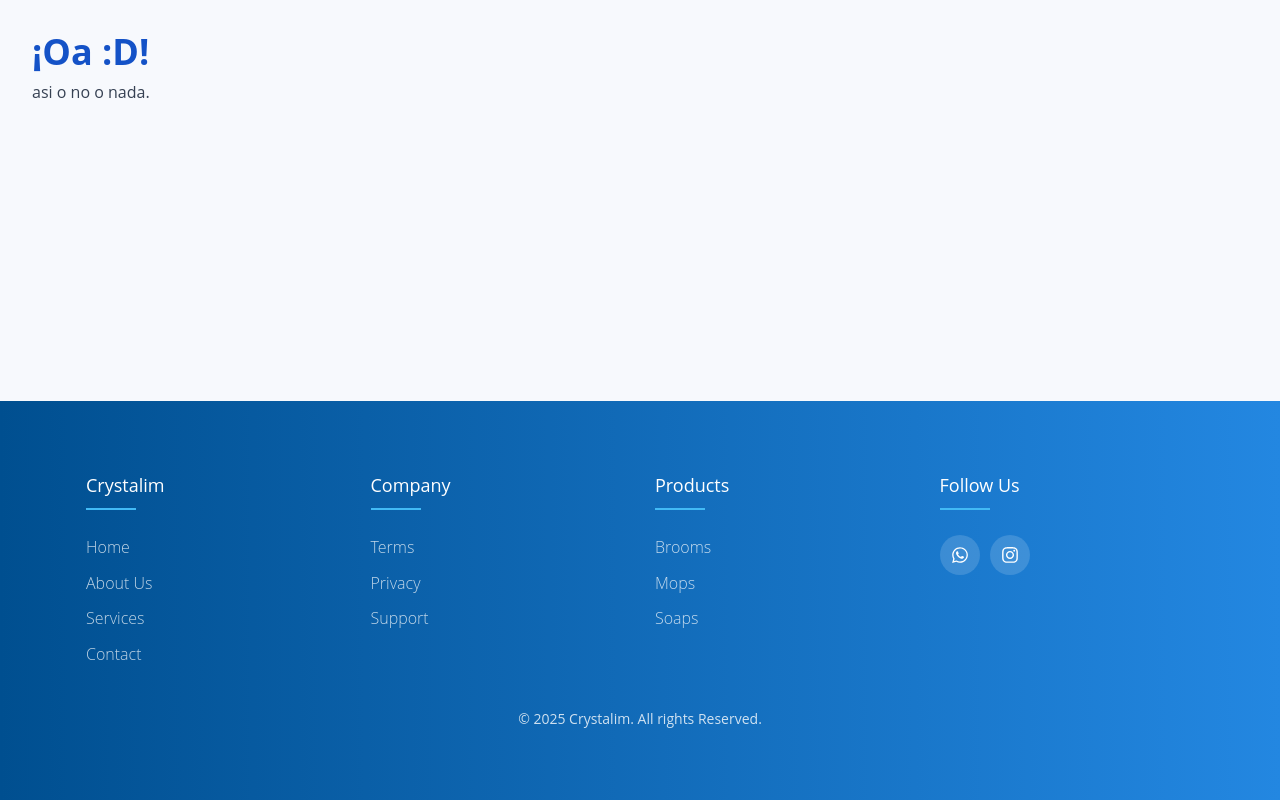
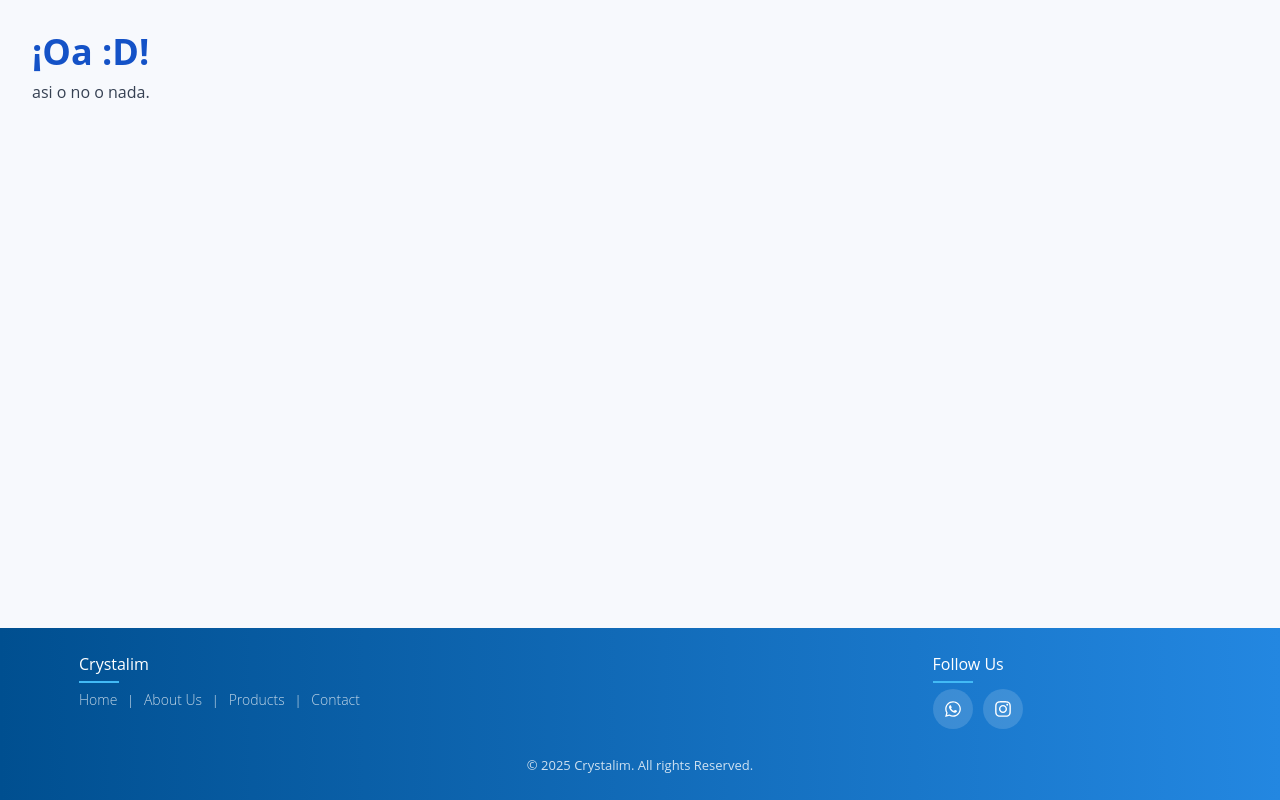
Before and after one commit to Juan-Hernandez-Dev/CCC_WebApp, a Next.js app: page / in a window 1280 px wide. Built offline with nearby package versions, Linux system fonts and the light colour scheme.

Commit message:
Cambios footer

```diff
--- a/src/app/layout.tsx
+++ b/src/app/layout.tsx
@@ -1,5 +1,5 @@
 import type { ReactNode } from "react";
-import "../styles/globals.scss";        // 👈 LA RUTA CORRECTA
+import "../styles/globals.scss";
 import Footer from "@/components/footer";
 
 type RootLayoutProps = {
--- a/src/components/footer.tsx
+++ b/src/components/footer.tsx
@@ -19,81 +19,32 @@ const Footer: React.FC<FooterProps> = ({
   return (
     <footer className="footer mt-auto">
       <div className="footer-inner">
-        <div className="footer-row">
-          {/* Columna 1 */}
+
+        <div className="footer-row" style={{ justifyContent: "space-between" }}>
+
+          {/* Crystalim */}
           <div className="footer-col">
             <h4 className="footer-title">{companyName}</h4>
-            <ul className="footer-list">
-              <li>
-                <a href="#home" className="footer-link">
-                  Home
-                </a>
-              </li>
-              <li>
-                <a href="#about" className="footer-link">
-                  About Us
-                </a>
-              </li>
-              <li>
-                <a href="#services" className="footer-link">
-                  Services
-                </a>
-              </li>
-              <li>
-                <a href="#contact" className="footer-link">
-                  Contact
-                </a>
-              </li>
-            </ul>
+
+            {/* LINKS HORIZONTALES */}
+            <div className="footer-links-horizontal">
+              <a href="#home" className="footer-link">Home</a>
+              <span className="footer-separator">|</span>
+
+              <a href="#about" className="footer-link">About Us</a>
+              <span className="footer-separator">|</span>
+
+              <a href="#services" className="footer-link">Products</a>
+              <span className="footer-separator">|</span>
+
+              <a href="#contact" className="footer-link">Contact</a>
+            </div>
           </div>
 
-          {/* Columna 2 */}
-          <div className="footer-col">
-            <h4 className="footer-title">Company</h4>
-            <ul className="footer-list">
-              <li>
-                <a href="#" className="footer-link">
-                  Terms
-                </a>
-              </li>
-              <li>
-                <a href="#" className="footer-link">
-                  Privacy
-                </a>
-              </li>
-              <li>
-                <a href="#" className="footer-link">
-                  Support
-                </a>
-              </li>
-            </ul>
-          </div>
-
-          {/* Columna 3 */}
-          <div className="footer-col">
-            <h4 className="footer-title">Products</h4>
-            <ul className="footer-list">
-              <li>
-                <a href="#" className="footer-link">
-                  Brooms
-                </a>
-              </li>
-              <li>
-                <a href="#" className="footer-link">
-                  Mops
-                </a>
-              </li>
-              <li>
-                <a href="#" className="footer-link">
-                  Soaps
-                </a>
-              </li>
-            </ul>
-          </div>
-
-          {/* Columna 4: Redes */}
+          {/* Redes sociales */}
           <div className="footer-col">
             <h4 className="footer-title">Follow Us</h4>
+
             <div className="social-links">
               <a
                 href={whatsappUrl}
--- a/src/styles/globals.scss
+++ b/src/styles/globals.scss
@@ -53,9 +53,8 @@ h1, h2, h3, h4, h5, h6 {
 /*ESTILOS FOOTER*/
 
 .footer {
-  /* Fondo en azul a partir de tu paleta */
   background: linear-gradient(90deg, var(--primary), var(--accent-1));
-  padding: 70px 0;
+  padding: 24px 0;
   color: #ffffff;
 }
 
@@ -72,29 +71,14 @@ h1, h2, h3, h4, h5, h6 {
 
 .footer-col {
   width: 25%;
-  padding: 0 15px;
+  padding: 0 8px;
 }
 
-/* Responsive como ya lo tenías */
-@media (max-width: 767px) {
-  .footer-col {
-    width: 50%;
-    margin-bottom: 30px;
-  }
-}
-
-@media (max-width: 574px) {
-  .footer-col {
-    width: 100%;
-  }
-}
-
-/* Títulos con línea usando tu accent-2 */
 .footer-title {
-  font-size: 18px;
+  font-size: 16px;
   color: #ffffff;
   text-transform: capitalize;
-  margin-bottom: 35px;
+  margin-bottom: 12px;
   font-weight: 500;
   position: relative;
 }
@@ -103,37 +87,26 @@ h1, h2, h3, h4, h5, h6 {
   content: '';
   position: absolute;
   left: 0;
-  bottom: -10px;
-  background-color: var(--accent-2); /* antes era rosa fijo */
+  bottom: -6px;
+  background-color: var(--accent-2);
   height: 2px;
-  box-sizing: border-box;
-  width: 50px;
+  width: 40px;
 }
 
-/* Lista y enlaces */
-.footer-list {
-  list-style: none;
-  margin: 0;
-  padding: 0;
-}
-
-.footer-list li:not(:last-child) {
-  margin-bottom: 10px;
-}
-
+/* Links verticales generales (Crystalim los reusa) */
 .footer-link {
-  font-size: 16px;
+  font-size: 14px;
   text-transform: capitalize;
   text-decoration: none;
   font-weight: 300;
-  color: rgba(255, 255, 255, 0.75);  /* gris claro sobre azul */
+  color: rgba(255, 255, 255, 0.75);
   display: block;
   transition: all 0.3s ease;
 }
 
 .footer-link:hover {
   color: #ffffff;
-  padding-left: 8px;
+  padding-left: 6px;
 }
 
 /* Redes sociales */
@@ -167,3 +140,28 @@ h1, h2, h3, h4, h5, h6 {
   font-size: 14px;
   color: rgba(255, 255, 255, 0.8);
 }
+/* LINKS HORIZONTALES */
+.footer-links-horizontal {
+  display: flex;
+  align-items: center;
+  gap: 10px;
+  margin-top: 4px;
+}
+
+.footer-links-horizontal .footer-link {
+  padding: 0;
+  white-space: nowrap;
+}
+
+.footer-separator {
+  color: rgba(255, 255, 255, 0.6);
+  font-size: 12px;
+}
+
+/* Texto de derechos reservados un poco más cerca */
+.footer-copy {
+  margin-top: 16px;
+  text-align: center;
+  font-size: 13px;
+  color: rgba(255, 255, 255, 0.8);
+}
```
